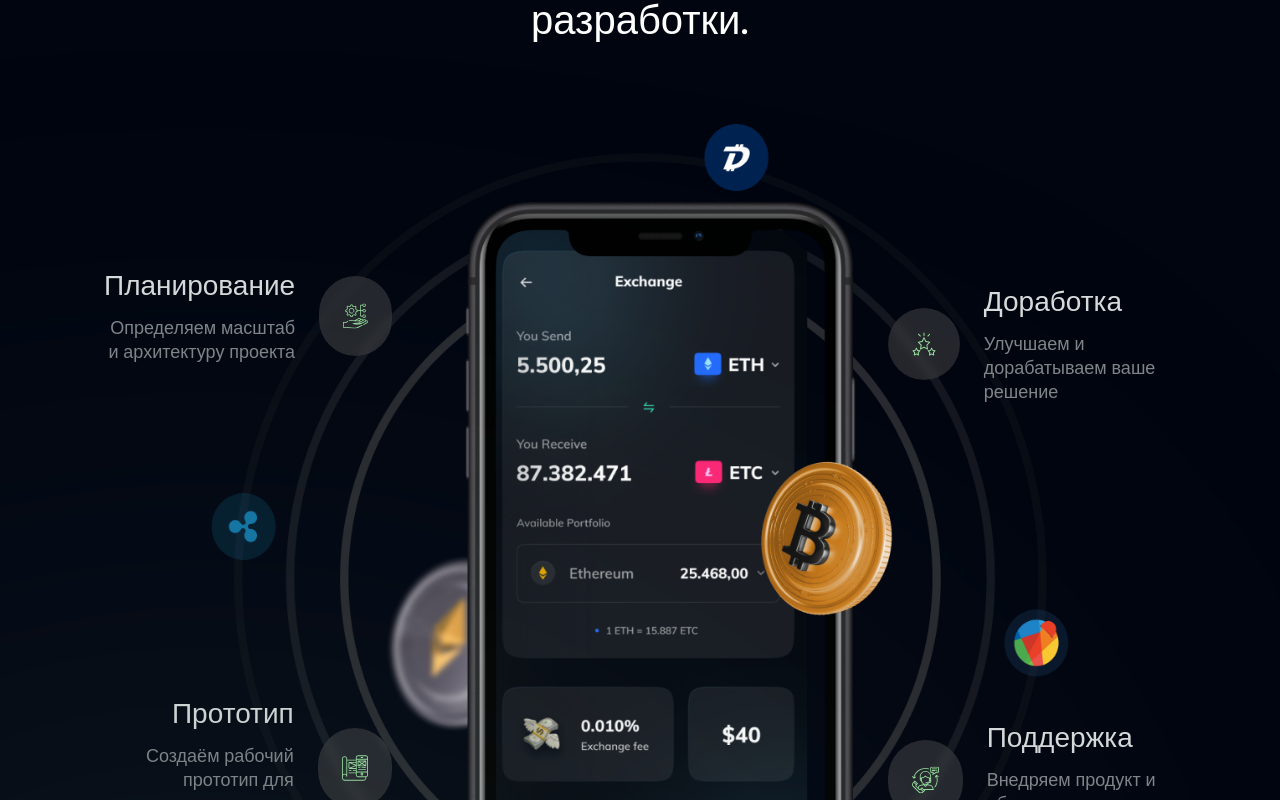
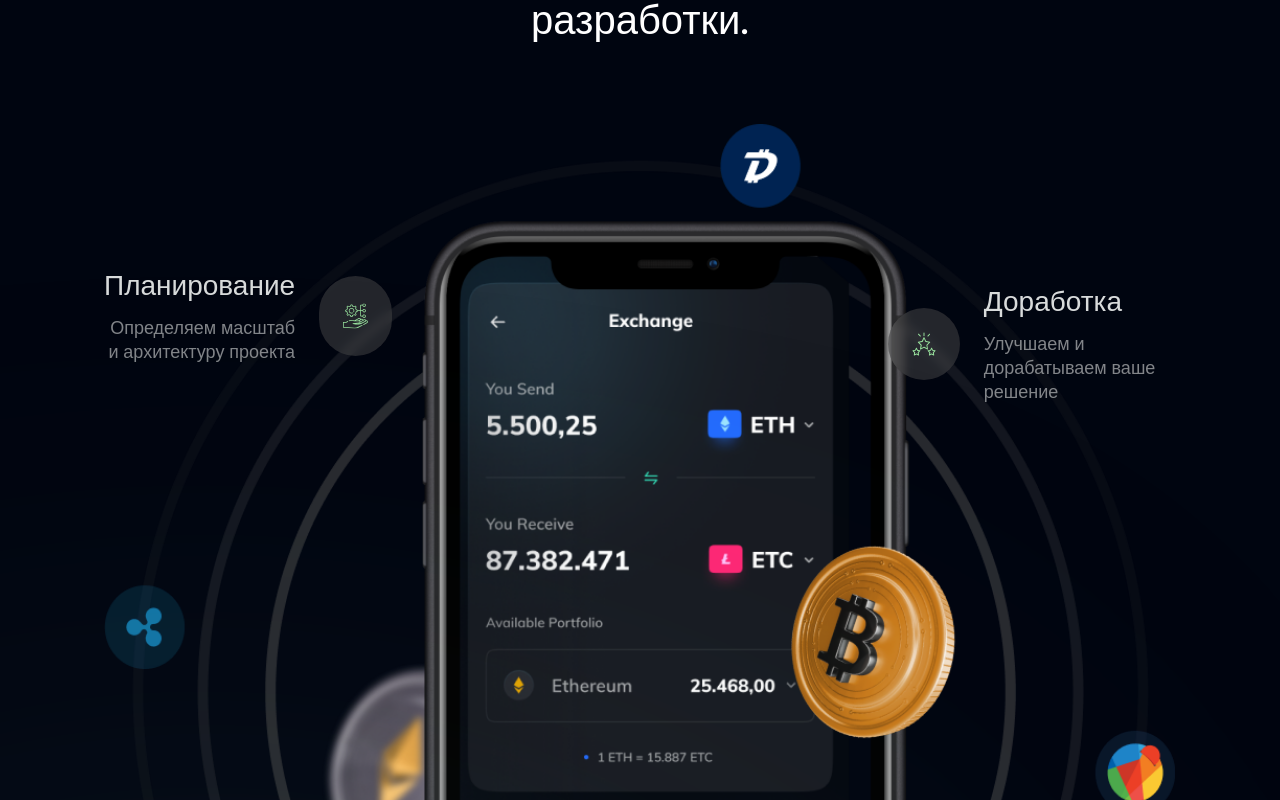
Before and after one commit to JimmyWrestler/rucript, a Next.js app: page /rucript/ in a window 1280 px wide. Shown: the part 2180-2980 px from the top of the page. Built offline with nearby package versions, Linux system fonts and the light colour scheme.

Commit message:
Update globals.css

```diff
--- a/src/app/globals.css
+++ b/src/app/globals.css
@@ -18,15 +18,15 @@
   --spacing-94: 22.5rem;
   --spacing-120: 120rem;
   --spacing-6_25: 6.25rem;
-  --spacing-70\%: 70%;
-  --spacing-40\%: 40%;
-  --spacing-30\%: 30%;
-  --spacing-80\%: 80%;
+--spacing-percent-70: 70%;
+--spacing-percent-40: 40%;
+--spacing-percent-30: 30%;
+--spacing-percent-80: 80%;
   --spacing-8_5: 8.5rem;
   --spacing-3_75: 3.75rem;
 
-  --inset-5\%: 5%;
-  --inset-35\%: 35%;
+--inset-percent-5: 5%;
+--inset-percent-35: 35%;
 
   --z-index-1: 1;
   --z-index-2: 2;
```
